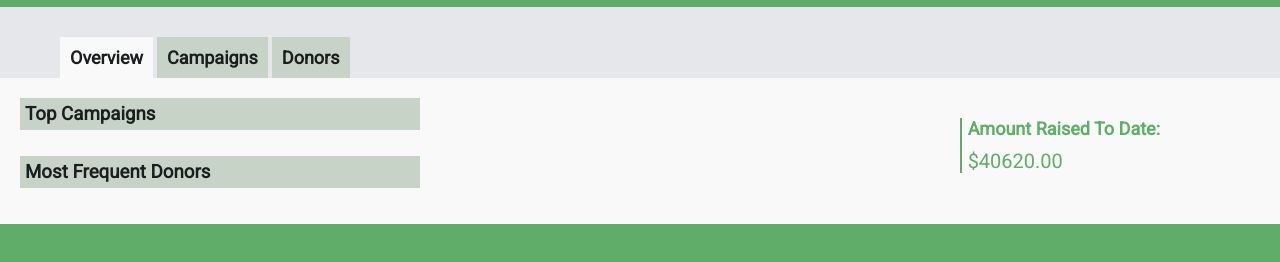
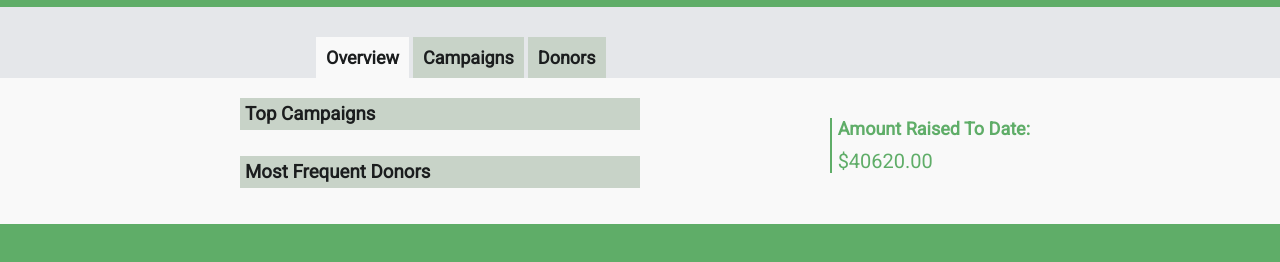
Before and after one commit to amicko/Non-Profit-Dashboard, a website: page index.html in a window 1280 px wide. Shown: the part 56-318 px from the top of the page. Drawn offline with nearby package versions, Linux system fonts and the light colour scheme; no server answers.

Commit message:
centered divs on main page

```diff
--- a/index.html
+++ b/index.html
@@ -54,7 +54,7 @@
   <main>
 
   	<div class="main_content">
-
+  	  <div class="container">
 	  	<div class= "total_TD">
 		  	<h2> Amount Raised To Date:</h2>
 		  	<div class="toDateTotal">$40620.00</div>
@@ -99,7 +99,7 @@
 		  	<div id="selectedDonor" class="right"></div>
 		</div>
 
-
+	  </div>
 
 	</div>
 
--- a/styles/_global_styles.scss
+++ b/styles/_global_styles.scss
@@ -158,9 +158,13 @@ main{
 }
 
 .main_content{
-	padding-left: 10px;
 	clear: left;
 	overflow:auto;
+
+	.container{
+		overflow: auto;
+		margin: 0;
+	}
 
 
 	.border{
--- a/styles/_media_queries.scss
+++ b/styles/_media_queries.scss
@@ -23,7 +23,6 @@
 		}
 
 		a{
-
 			text-decoration: none;
 
 		}
@@ -42,7 +41,6 @@
 }
 
 @media screen and (min-width: 800px){
-
 	header{
 		text-align: center;
 
@@ -65,21 +63,22 @@
 		}
 	}
 
-	.campaign_menu, .donor_menu{
-		float: left;
-		clear:left;
-		width: 100%;
-
+	.nav_2{
+		padding-left: 20%;
 	}
 
 	.main_content{
 		text-align: left;
 
+		.container{
+			margin: 0 auto;
+			max-width: 800px;
+		}
+
 	}
 
 	.total_TD{
 		float:right;
-		margin-right: 100px;
 
 	}
 
--- a/styles/main.sass.css
+++ b/styles/main.sass.css
@@ -106,9 +106,11 @@ main {
   padding-top: 20px; }
 
 .main_content {
-  padding-left: 10px;
   clear: left;
   overflow: auto; }
+  .main_content .container {
+    overflow: auto;
+    margin: 0; }
   .main_content .border {
     background-color: #C8D3C8; }
     .main_content .border h3:nth-child(2) {
@@ -256,15 +258,15 @@ main {
       margin: 0; }
     header .hamburger_menu, header .options {
       display: none; }
-  .campaign_menu, .donor_menu {
-    float: left;
-    clear: left;
-    width: 100%; }
+  .nav_2 {
+    padding-left: 20%; }
   .main_content {
     text-align: left; }
+    .main_content .container {
+      margin: 0 auto;
+      max-width: 800px; }
   .total_TD {
-    float: right;
-    margin-right: 100px; }
+    float: right; }
   .selected_donor ul li:nth-child(1)::before {
     content: "Name: \00a0 \00a0 ";
     font-weight: 400; }
```
Lines whose indentation alone changed are shown as unchanged.
